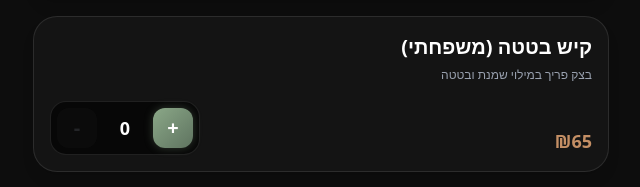
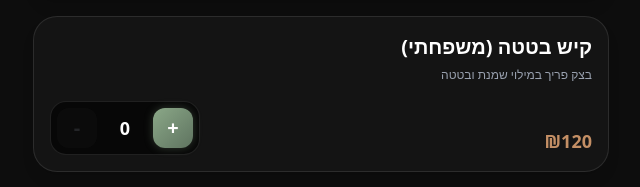
Before and after one commit to oriIsrael856/lahilula, a Next.js app: page / in a window 1280 px wide. Shown: the part 1124-1311 px from the top of the page, without its empty margins (319-959 px from the left). Built offline with nearby package versions, Linux system fonts and the light colour scheme.

Commit message:
Updated prices

```diff
--- a/src/app/page.tsx
+++ b/src/app/page.tsx
@@ -35,7 +35,7 @@ const MENU = [
 
 
   // --- מאפים ---
-  { id: 5, name: "קיש בטטה (משפחתי)", price: 65, category: "מאפים", desc: "בצק פריך במילוי שמנת ובטטה", images: [] },
+  { id: 5, name: "קיש בטטה (משפחתי)", price: 120, category: "מאפים", desc: "בצק פריך במילוי שמנת ובטטה", images: [] },
   { id: 6, name: "קיש תפ''א ופטריות (משפחתי)", price: 65, category: "מאפים", desc: "שילוב קלאסי של תפוחי אדמה ופטריות טריות", images: ["/bg13.jpeg"] },
 
   // --- עמדות לאירועים ---
@@ -73,11 +73,11 @@ const MENU = [
 
   // --- פסטות ועיקריות ---
   { id: 17, name: "קוסקוס של סבתא", price: 50, category: "פסטות ועיקריות", desc: "עבודת יד עם מרק ירקות עשיר (מנה אישית)", images: ["/cuscus.jpeg", "/bg13.jpeg"] },
-  { id: 18, name: "פסטה רוזה", price: 52, category: "פסטות ועיקריות", desc: "רוטב עגבניות ושמנת קטיפתי", images: [] },
-  { id: 19, name: "פסטה שמנת פטריות", price: 52, category: "פסטות ועיקריות", desc: "רוטב עשיר עם פטריות טריות", images: [] },
-  { id: 20, name: "פסטה ירקות", price: 48, category: "פסטות ועיקריות", desc: "בשמן זית, שום ועשבי תיבול", images: ["/bg12.jpeg"] },
-  { id: 22, name: "תפו''א מוקרם", price: 55, category: "פסטות ועיקריות", desc: "בשמנת וגבינות", images: ["/bg11.jpeg"] },
-  { id: 23, name: "תפו''א/בטטה בתנור", price: 45, category: "פסטות ועיקריות", desc: "פלחי ירקות שורש צלויים", images: [] }
+  { id: 18, name: "פסטה רוזה", price: 180, category: "פסטות ועיקריות", desc: "רוטב עגבניות ושמנת קטיפתי", images: [] },
+  { id: 19, name: "פסטה שמנת פטריות", price: 180, category: "פסטות ועיקריות", desc: "רוטב עשיר עם פטריות טריות", images: [] },
+  { id: 20, name: "פסטה ירקות", price: 180, category: "פסטות ועיקריות", desc: "בשמן זית, שום ועשבי תיבול", images: ["/bg12.jpeg"] },
+  { id: 22, name: "תפו''א מוקרם", price: 150, category: "פסטות ועיקריות", desc: "בשמנת וגבינות", images: ["/bg11.jpeg"] },
+  { id: 23, name: "תפו''א/בטטה בתנור", price: 150, category: "פסטות ועיקריות", desc: "פלחי ירקות שורש צלויים", images: [] }
 ];
 
 // --- רכיב כרטיס מנה ---
```
